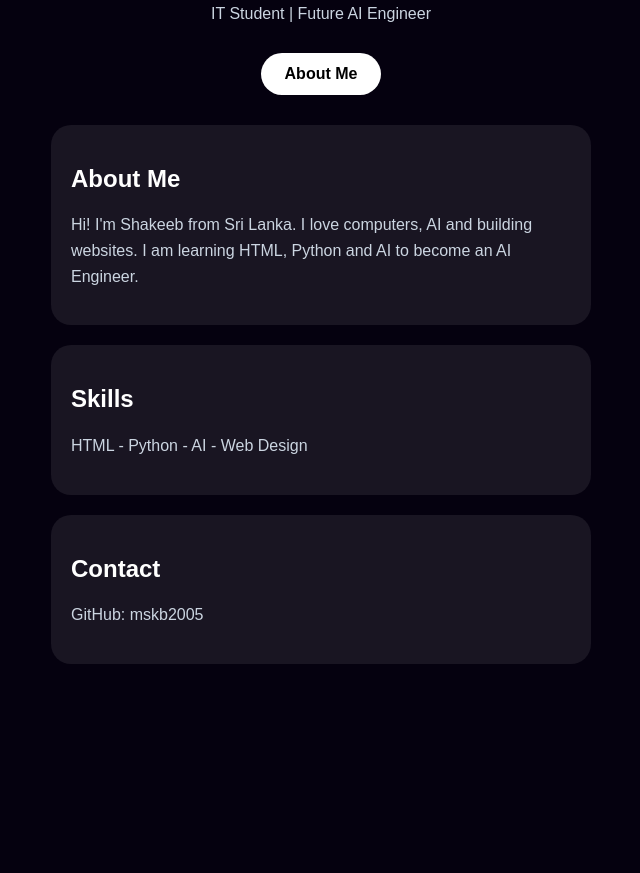
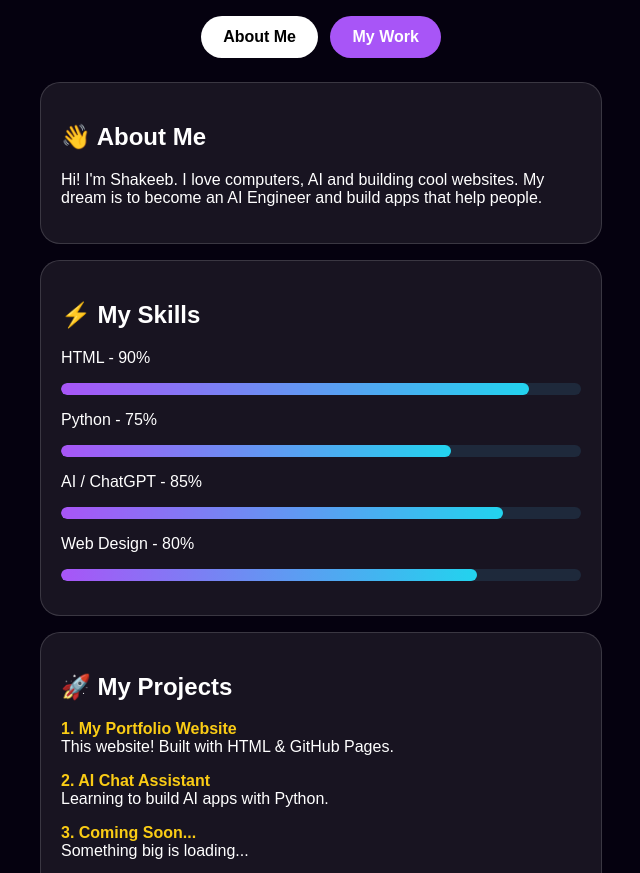
Before and after one commit to mskb2005/my-portfolio, a plain HTML site: page index.html in a window 1280 px wide. Shown: the part 312-1185 px from the top of the page, without its empty margins (319-959 px from the left). Before the commit the page ends 1044 px from the top, so only its background shows below. Drawn offline with Linux system fonts and the light colour scheme.

Commit message:
Update index.html

```diff
--- a/index.html
+++ b/index.html
@@ -2,32 +2,47 @@
 <html>
 <head>
 <meta name="viewport" content="width=device-width, initial-scale=1.0">
-<title>Muhammad Shakeeb | Portfolio</title>
+<title>Muhammad Shakeeb | AI Engineer</title>
 <style>
-body{background:#05010f;color:white;font-family:sans-serif;text-align:center;padding:40px 20px}
-img{width:180px;height:180px;object-fit:cover;border-radius:50%;border:4px solid #a855f7}
-h1{font-size:32px;margin:20px 0 5px}
-p{color:#cbd5e1;line-height:1.6}
-a{display:inline-block;background:white;color:black;padding:12px 24px;border-radius:999px;text-decoration:none;font-weight:800;margin:10px 5px}
-.card{background:rgba(255,255,255,.08);padding:20px;border-radius:20px;margin:20px auto;max-width:500px;text-align:left}
+body{background:#05010f;color:#fff;font-family:sans-serif;text-align:center;padding:30px 16px;margin:0}
+img{width:170px;height:170px;object-fit:cover;border-radius:50%;border:4px solid #a855f7;box-shadow:0 0 40px #a855f7}
+h1{font-size:36px;background:linear-gradient(90deg,#a855f7,#22d3ee,#facc15);-webkit-background-clip:text;-webkit-text-fill-color:transparent;margin:18px 0 5px}
+.sub{color:#cbd5e1;font-size:15px}
+.btn{display:inline-block;background:#fff;color:#000;padding:12px 22px;border-radius:999px;text-decoration:none;font-weight:800;margin:8px 4px}
+.btn2{background:#a855f7;color:#fff}
+.card{background:rgba(255,255,255,.08);border:1px solid rgba(255,255,255,.15);padding:20px;border-radius:20px;margin:16px auto;max-width:520px;text-align:left}
+.bar{height:12px;background:#1e293b;border-radius:999px;overflow:hidden;margin:8px 0 14px}
+.fill{height:100%;border-radius:999px;background:linear-gradient(90deg,#a855f7,#22d3ee)}
+.proj{background:#000;border:1px solid #22c55e;border-radius:14px;padding:14px;font-family:monospace;color:#4ade80;font-size:14px;line-height:1.6}
+.quote{background:rgba(250,204,21,.1);border:1px solid #facc15;border-radius:16px;padding:16px;text-align:center;color:#fde68a;font-style:italic}
 </style>
 </head>
 <body>
 <img src="IMG-20261120-WA0055.jpg">
 <h1>Muhammad Shakeeb</h1>
-<p>IT Student | Future AI Engineer</p>
-<a href="#about">About Me</a>
-<div class="card" id="about">
-<h2>About Me</h2>
-<p>Hi! I'm Shakeeb from Sri Lanka. I love computers, AI and building websites. I am learning HTML, Python and AI to become an AI Engineer.</p>
+<p class="sub">IT Student | Future AI Engineer | Sri Lanka 🇱🇰</p>
+<a class="btn" href="#about">About Me</a>
+<a class="btn btn2" href="#projects">My Work</a>
+
+<div class="card" id="about"><h2>👋 About Me</h2><p>Hi! I'm Shakeeb. I love computers, AI and building cool websites. My dream is to become an AI Engineer and build apps that help people.</p></div>
+
+<div class="card"><h2>⚡ My Skills</h2>
+<p>HTML - 90%</p><div class="bar"><div class="fill" style="width:90%"></div></div>
+<p>Python - 75%</p><div class="bar"><div class="fill" style="width:75%"></div></div>
+<p>AI / ChatGPT - 85%</p><div class="bar"><div class="fill" style="width:85%"></div></div>
+<p>Web Design - 80%</p><div class="bar"><div class="fill" style="width:80%"></div></div>
 </div>
-<div class="card">
-<h2>Skills</h2>
-<p>HTML - Python - AI - Web Design</p>
+
+<div class="card" id="projects"><h2>🚀 My Projects</h2>
+<p><b style="color:#facc15">1. My Portfolio Website</b><br>This website! Built with HTML & GitHub Pages.</p>
+<p><b style="color:#facc15">2. AI Chat Assistant</b><br>Learning to build AI apps with Python.</p>
+<p><b style="color:#facc15">3. Coming Soon...</b><br>Something big is loading...</p>
+<div class="proj">> Hello, I'm Shakeeb<br>> Learning AI...<br>> Future: AI Engineer ✅<br>> Status: Building dreams...</div>
 </div>
-<div class="card">
-<h2>Contact</h2>
-<p>GitHub: mskb2005</p>
-</div>
+
+<div class="card"><div class="quote">"Don't wait for opportunity. Create it."<br>- Shakeeb</div></div>
+
+<div class="card"><h2>📩 Contact</h2><p>GitHub: mskb2005<br>Location: Kosgama, Sri Lanka</p><a class="btn" href="https://github.com/mskb2005">Visit My GitHub</a></div>
+<p style="color:#64748b;font-size:13px">Made with ❤️ by Shakeeb • 2026</p>
 </body>
 </html>
```
